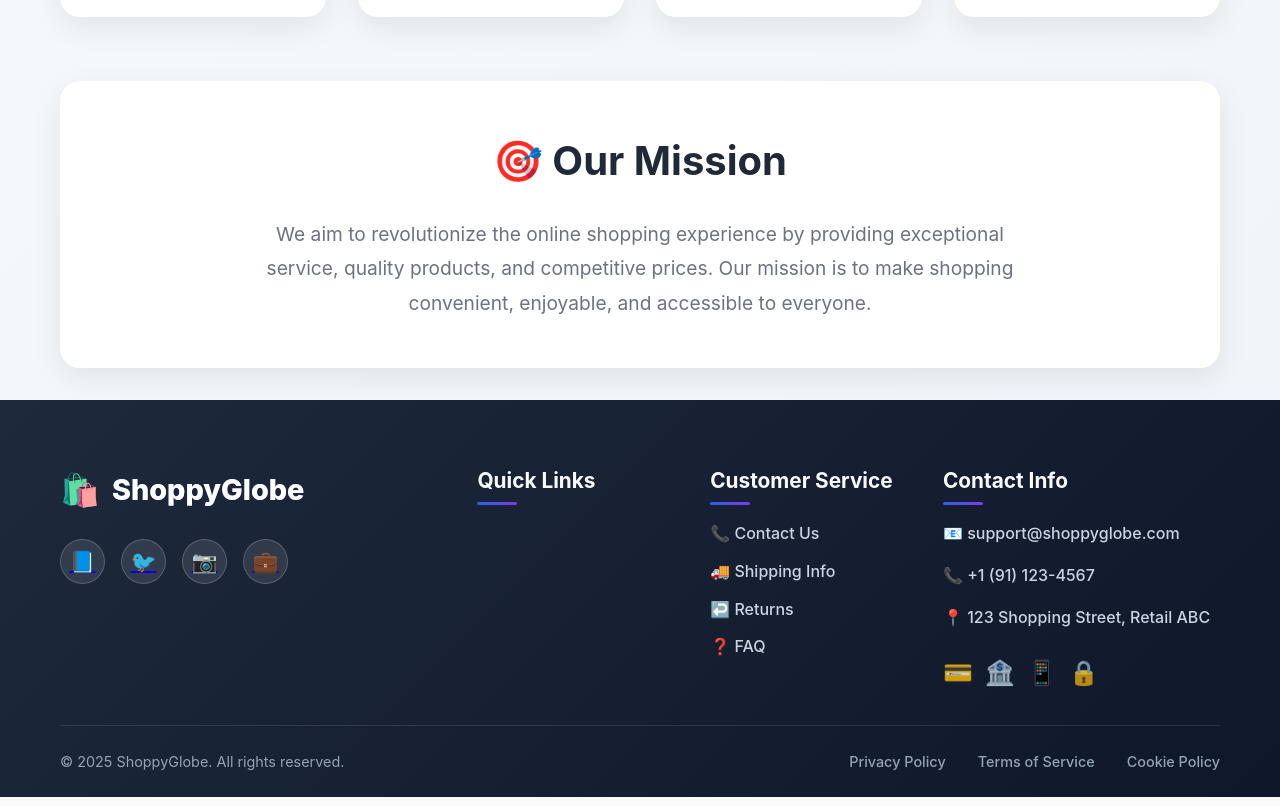
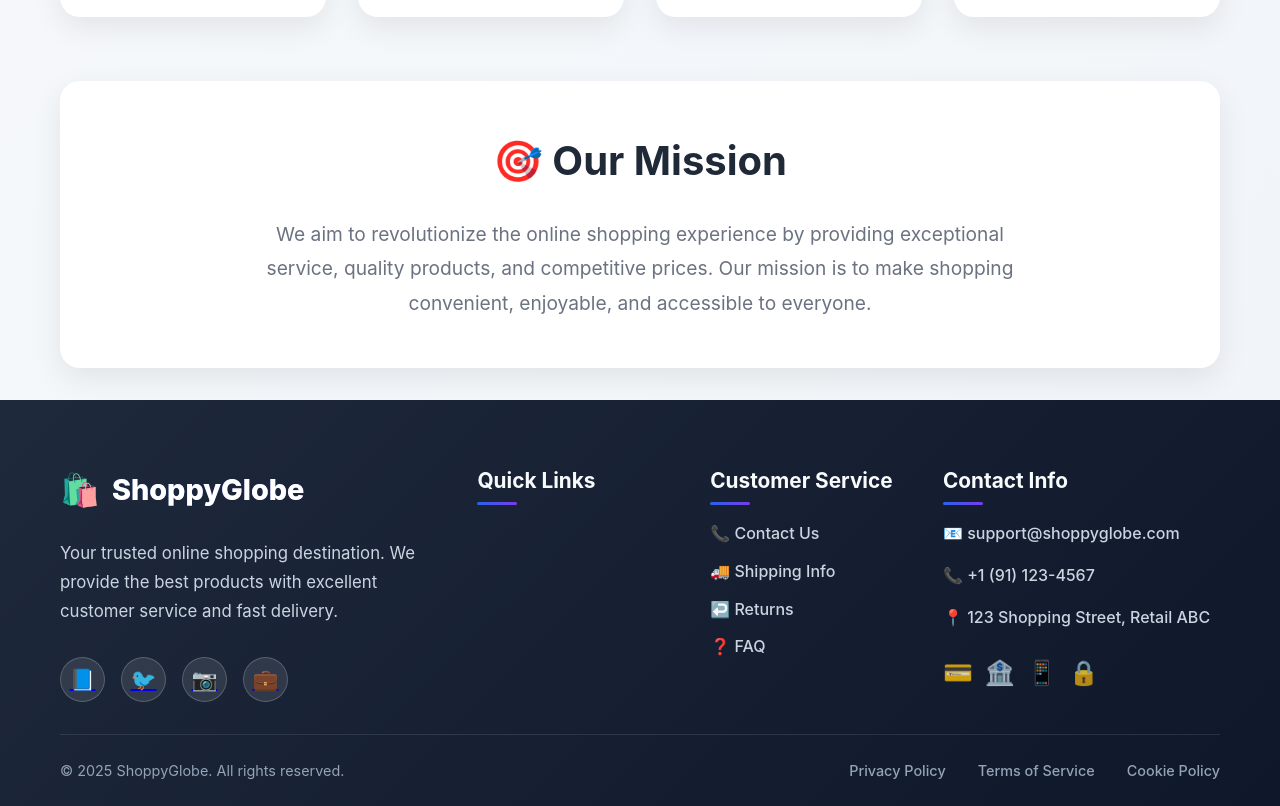
Before and after one commit to raghuwanshiayush2004/ShoppyGlobe-E-commerce, a React (Vite) app: page /about in a window 1280 px wide. Shown: the part 1224-2030 px from the top of the page. Built offline with nearby package versions, Linux system fonts and the light colour scheme; the HTML template or start-up script is replaced by a standard one.

Commit message:
add footer

```diff
--- a/src/components/Footer/Footer.jsx
+++ b/src/components/Footer/Footer.jsx
@@ -12,6 +12,10 @@ const Footer = () => {
               <div className="logo-icon">🛍️</div>
               <h3>ShoppyGlobe</h3>
             </div>
+            <p className="footer-description">
+              Your trusted online shopping destination. We provide the best products
+              with excellent customer service and fast delivery.
+            </p>
 
             <div className="social-links">
               <a href="#" className="social-link">📘</a>
```
